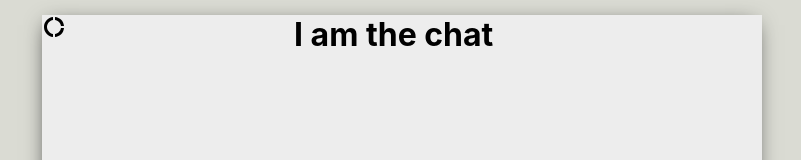
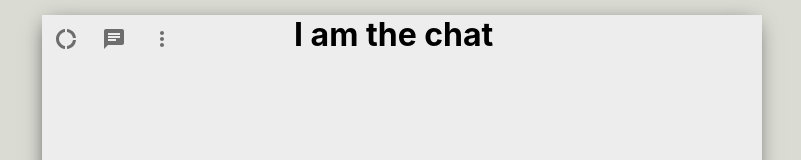
Before and after one commit to Rik-ai/Messenger, a React (Create React App) app: page / in a window 1280 px wide. Shown: the top 160 px of the page, without its empty margins (238-1039 px from the left). Built offline with nearby package versions, Linux system fonts and the light colour scheme.

Commit message:
Add icons

```diff
--- a/src/Sidebar/Sidebar.js
+++ b/src/Sidebar/Sidebar.js
@@ -1,13 +1,24 @@
 import React from 'react'
 import styled from './Sidebar.module.css'
 import DonutLargeIcon from '@material-ui/icons/DonutLarge';
+import ChatIcon from '@material-ui/icons/Chat';
+import MoreVertIcon from '@material-ui/icons/MoreVert';
+import { IconButton } from '@material-ui/core';
 
 const Sidebar = ()=>{
     return(
         <div className={styled.sidebar}>
             <div className={styled.header}>
                 <div className={styled.headerRight}>
-                    <DonutLargeIcon />
+                    <IconButton>
+                     <DonutLargeIcon />
+                    </IconButton>
+                    <IconButton>
+                     <ChatIcon />
+                    </IconButton>
+                    <IconButton>
+                     <MoreVertIcon />
+                    </IconButton>
                 </div>
             </div>
         </div>
```
